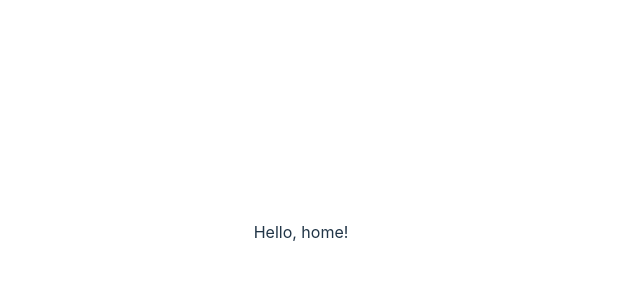
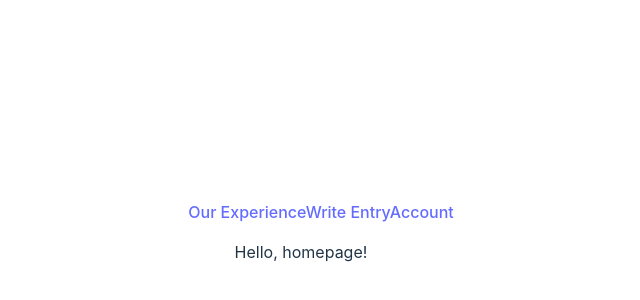
Before and after one commit to mads-bohn/ourexp, a React (Vite) app in the folder ourexp-ui/: page / in a window 1280 px wide. Shown: the part 168-468 px from the top of the page, without its empty margins (339-979 px from the left). Built offline with nearby package versions, Linux system fonts and the light colour scheme.

Commit message:
plaintext navbar links

```diff
--- a/ourexp-ui/src/components/Navbar.jsx
+++ b/ourexp-ui/src/components/Navbar.jsx
@@ -1,7 +1,15 @@
 import React from 'react'
+import { Link } from 'react-router-dom'
+import Home from '../pages/Home'
 
 export default function Navbar() {
   return (
-    <div>Navbar</div>
+    <div>
+        <ul>
+            <Link to="">Our Experience</Link>
+            <Link to="submit">Write Entry</Link>
+            <Link to="profile">Account</Link>
+        </ul>
+    </div>
   )
 }
--- a/ourexp-ui/src/pages/Home.jsx
+++ b/ourexp-ui/src/pages/Home.jsx
@@ -1,7 +1,11 @@
 import React from 'react'
+import Navbar from '../components/Navbar'
 
 export default function Home() {
   return (
-    <div>Hello, home!</div>
+    <div>
+      <Navbar />
+      <p>Hello, homepage!</p>
+    </div>
   )
 }
```
